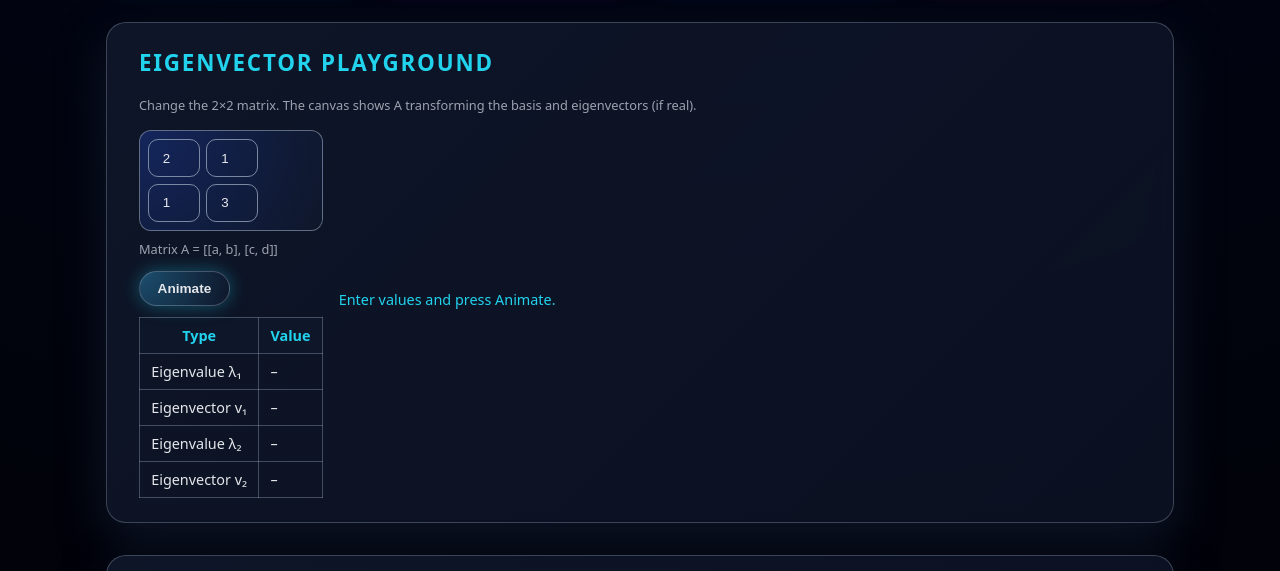
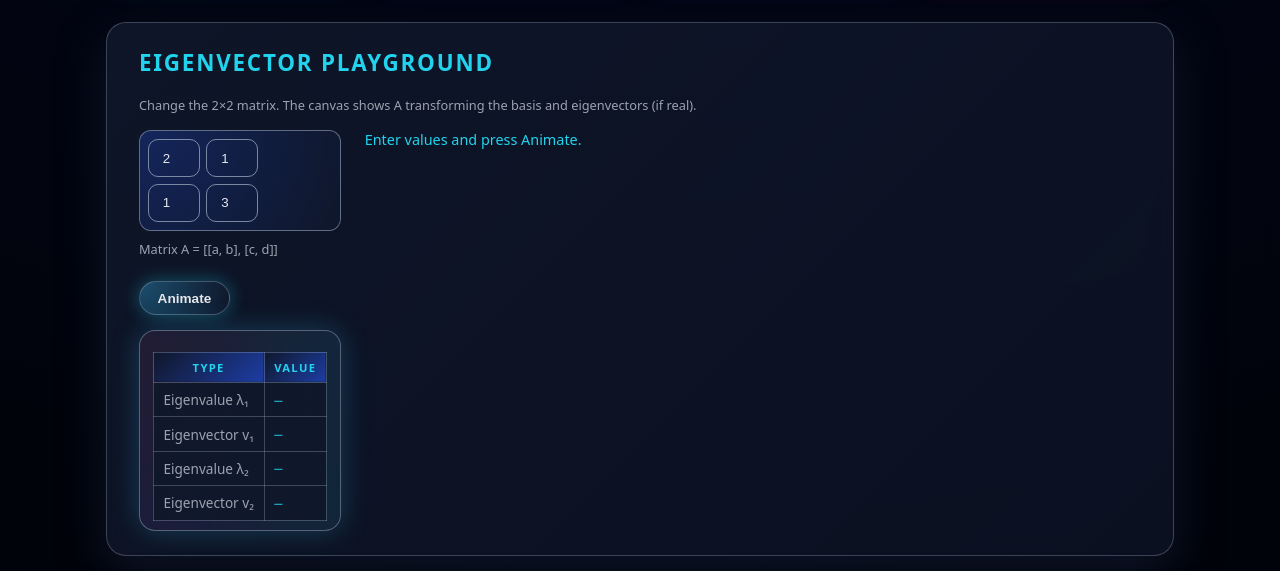
Before and after one commit to SRP-28/Eigenverse, a plain HTML site: page index.html in a window 1280 px wide. Shown: the part 1560-2131 px from the top of the page. Drawn offline with nearby package versions, Linux system fonts and the light colour scheme.

Commit message:
Update style.css

```diff
--- a/style.css
+++ b/style.css
@@ -23,7 +23,6 @@ body.dark-mode {
 }
 
 /* HEADER */
-
 header.glass {
   position: sticky;
   top: 0;
@@ -75,7 +74,6 @@ nav a:hover::after {
 }
 
 /* LAYOUT */
-
 main {
   max-width: 1100px;
   margin: 1.5rem auto 3rem;
@@ -87,7 +85,6 @@ section {
 }
 
 /* HERO */
-
 .hero {
   display: grid;
   grid-template-columns: minmax(0, 3fr) minmax(0, 2fr);
@@ -101,9 +98,12 @@ section {
 }
 
 .hero-text h1 {
-  background: linear-gradient(120deg, #f97316, #fb37ff, #22d3ee);
-  background-clip: text;          /* standard property */
-  -webkit-background-clip: text;  /* vendor prefix for older WebKit */
+  font-size: clamp(2.8rem, 5vw, 3.6rem);
+  margin: 0 0 0.5rem;
+  background: linear-gradient(120deg, #f97316, var(--accent-pink), var(--accent-cyan));
+  -webkit-background-clip: text; /* Safari/Chrome */
+  background-clip: text;         /* Standard property */
+  -webkit-text-fill-color: transparent;
   color: transparent;
 }
 
@@ -127,7 +127,7 @@ section {
 }
 
 .cta.small {
-  margin-top: 0;
+  margin-top: 0.6rem;
   padding: 0.55rem 1.1rem;
   font-size: 0.85rem;
 }
@@ -139,7 +139,6 @@ section {
 }
 
 /* HERO ORBIT */
-
 .hero-orbit {
   position: relative;
   width: 260px;
@@ -193,11 +192,10 @@ section {
 
 @keyframes pulse {
   0%, 100% { transform: scale(0.9); opacity: 0.8; }
-  50% { transform: scale(1.2); opacity: 1; }
+  50%      { transform: scale(1.2); opacity: 1; }
 }
 
 /* GLASS SECTIONS */
-
 .glass {
   padding: 1.5rem 2rem;
   border-radius: 20px;
@@ -216,7 +214,6 @@ h2 {
 }
 
 /* BASICS */
-
 .matrix-panel {
   display: grid;
   grid-template-columns: minmax(0, 1.25fr) minmax(0, 1.2fr);
@@ -261,7 +258,6 @@ h2 {
 }
 
 /* APPLICATION CARDS */
-
 .cards {
   display: grid;
   grid-template-columns: repeat(auto-fit, minmax(220px, 1fr));
@@ -309,20 +305,17 @@ h2 {
   color: var(--text-muted);
 }
 
-/* NEON VARIANTS */
-
 .neon-cyan  { box-shadow: 0 0 20px rgba(34,211,238,0.18); }
 .neon-purple{ box-shadow: 0 0 20px rgba(168,85,247,0.2); }
 .neon-blue  { box-shadow: 0 0 20px rgba(59,130,246,0.2); }
 .neon-pink  { box-shadow: 0 0 20px rgba(236,72,153,0.2); }
 
 /* PLAYGROUND */
-
 .playground-grid {
   display: grid;
-  grid-template-columns: auto auto 1fr;
-  gap: 1rem;
-  align-items: center;
+  grid-template-columns: auto 1fr;
+  gap: 1.5rem;
+  align-items: flex-start;
   margin-top: 1rem;
 }
 
@@ -357,8 +350,103 @@ h2 {
   color: var(--accent-cyan);
 }
 
-/* TABLE */
+/* Eigen table card - futuristic */
+.eigen-table-card {
+  border-radius: 16px;
+  padding: 0.6rem 0.8rem;
+  margin-top: 0.9rem;
+  background: radial-gradient(circle at top left,
+              rgba(15, 23, 42, 0.95),
+              rgba(15, 23, 42, 0.85));
+  border: 1px solid rgba(148, 163, 184, 0.55);
+  box-shadow: 0 0 28px rgba(56, 189, 248, 0.25);
+  backdrop-filter: blur(16px);
+  position: relative;
+  overflow: hidden;
+}
 
+.eigen-table-card::before {
+  content: "";
+  position: absolute;
+  inset: -60%;
+  opacity: 0.09;
+  background: conic-gradient(
+    from 130deg,
+    rgba(34, 211, 238, 0.85),
+    rgba(168, 85, 247, 0.85),
+    rgba(236, 72, 153, 0.9),
+    rgba(56, 189, 248, 0.9),
+    rgba(34, 211, 238, 0.85)
+  );
+  mix-blend-mode: screen;
+  pointer-events: none;
+}
+
+.eigen-table-card table {
+  width: 100%;
+  border-collapse: collapse;
+  position: relative;
+  z-index: 1;
+  font-size: 0.85rem;
+}
+
+.eigen-table-card th,
+.eigen-table-card td {
+  border: 1px solid rgba(148, 163, 184, 0.35);
+  padding: 0.45rem 0.6rem;
+}
+
+.eigen-table-card thead th {
+  background: linear-gradient(
+    135deg,
+    rgba(15, 23, 42, 0.95),
+    rgba(30, 64, 175, 0.9)
+  );
+  color: var(--accent-cyan);
+  text-transform: uppercase;
+  letter-spacing: 0.12em;
+  font-size: 0.7rem;
+}
+
+.eigen-table-card tbody tr {
+  background: radial-gradient(
+    circle at top left,
+    rgba(15, 23, 42, 0.98),
+    rgba(15, 23, 42, 0.9)
+  );
+  transition: background 0.18s ease, box-shadow 0.18s ease,
+              transform 0.18s ease;
+}
+
+.eigen-table-card tbody tr:nth-child(even) {
+  background: radial-gradient(
+    circle at top right,
+    rgba(15, 23, 42, 0.98),
+    rgba(15, 23, 42, 0.88)
+  );
+}
+
+.eigen-table-card tbody tr:hover {
+  background: radial-gradient(
+    circle at center,
+    rgba(56, 189, 248, 0.15),
+    rgba(15, 23, 42, 0.95)
+  );
+  box-shadow: 0 0 18px rgba(56, 189, 248, 0.4);
+  transform: translateY(-1px);
+}
+
+.eigen-table-card td:first-child {
+  color: var(--text-muted);
+  font-weight: 500;
+}
+
+.eigen-table-card td:last-child {
+  color: var(--accent-cyan);
+  font-family: "SF Mono", ui-monospace, Menlo, Monaco, Consolas, "Liberation Mono", "Courier New", monospace;
+}
+
+/* GENERIC TABLES */
 table {
   width: 100%;
   border-collapse: collapse;
@@ -377,7 +465,6 @@ th {
 }
 
 /* FOOTER */
-
 footer.glass {
   max-width: 1100px;
   margin: 0 auto 2rem;
@@ -388,7 +475,6 @@ footer.glass {
 }
 
 /* RESPONSIVE */
-
 @media (max-width: 800px) {
   header.glass {
     padding-inline: 1.2rem;
```
